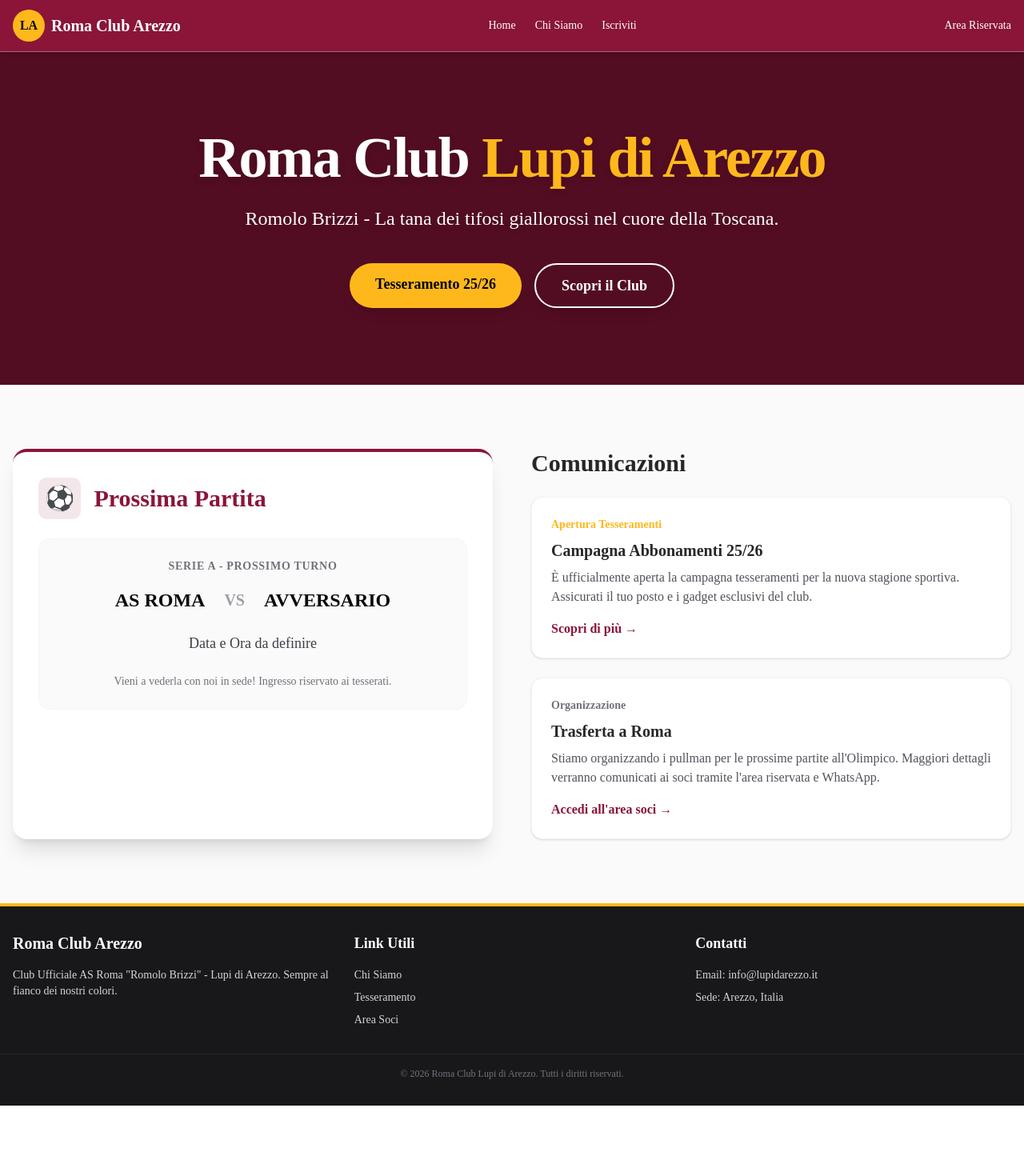
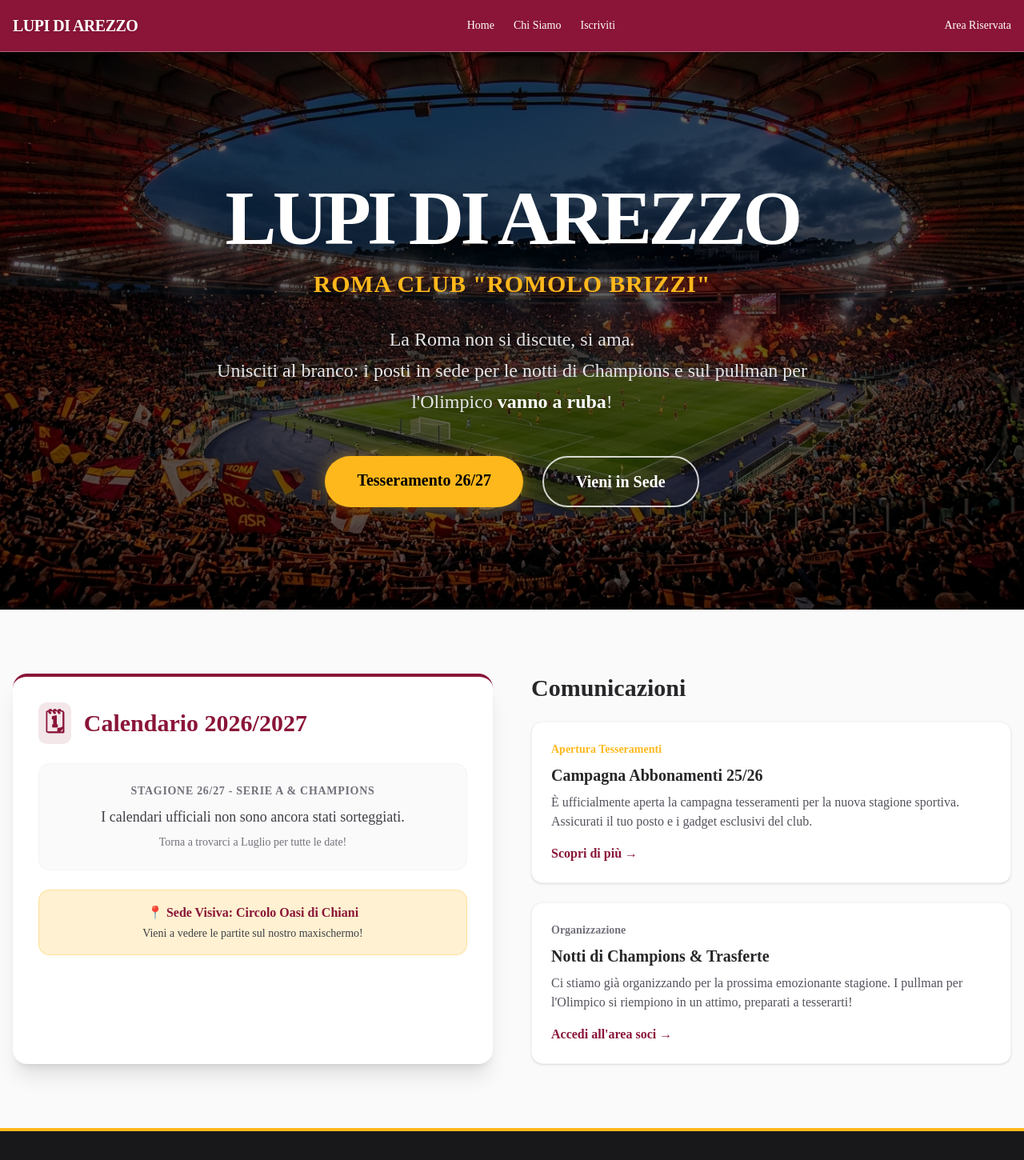
Before and after one commit to lomo445/Roma-Club-Lupi-di-Arezzo, a Next.js app: page / in a window 1280 px wide. Shown: the top 1450 px of the page at 80% size. Before the commit the page ends 1382 px from the top, so only its background shows below. Built offline with nearby package versions, Linux system fonts and the light colour scheme.

Commit message:
UI Overhaul: Hero, Font, Calendar, Privacy Policy

```diff
--- a/src/app/layout.tsx
+++ b/src/app/layout.tsx
@@ -1,16 +1,11 @@
 import type { Metadata } from "next";
-import { Geist, Geist_Mono } from "next/font/google";
+import { Inter } from "next/font/google";
 import { Navbar } from "@/components/layout/Navbar";
 import { Footer } from "@/components/layout/Footer";
 import "./globals.css";
 
-const geistSans = Geist({
-  variable: "--font-geist-sans",
-  subsets: ["latin"],
-});
-
-const geistMono = Geist_Mono({
-  variable: "--font-geist-mono",
+const inter = Inter({
+  variable: "--font-inter",
   subsets: ["latin"],
 });
 
@@ -26,8 +21,8 @@
 }>) {
   return (
     <html
-      lang="en"
-      className={`${geistSans.variable} ${geistMono.variable} h-full antialiased`}
+      lang="it"
+      className={`${inter.variable} font-sans h-full antialiased`}
     >
       <body className="min-h-full flex flex-col">
         <Navbar />
--- a/src/app/page.tsx
+++ b/src/app/page.tsx
@@ -1,31 +1,42 @@
+import Image from 'next/image';
 import Link from 'next/link';
 
 export default function Home() {
   return (
     <div className="flex flex-col min-h-screen">
       {/* Hero Section */}
-      <section className="relative bg-primary text-primary-foreground py-24 px-4 overflow-hidden">
-        <div className="absolute inset-0 bg-black/40 z-0"></div> {/* Overlay per leggibilità */}
-        {/* Placeholder per l'immagine di sfondo: si può aggiungere un'immagine reale con next/image e layout="fill" in seguito */}
-        <div className="container mx-auto relative z-10 text-center">
-          <h1 className="text-5xl md:text-7xl font-extrabold tracking-tight mb-6 drop-shadow-lg">
-            Roma Club <span className="text-secondary">Lupi di Arezzo</span>
+      <section className="relative text-white py-32 px-4 overflow-hidden">
+        <Image
+          src="/stadio-olimpico.jpg"
+          alt="Stadio Olimpico Pieno"
+          fill
+          priority
+          className="object-cover z-0"
+        />
+        <div className="absolute inset-0 bg-black/60 z-0"></div> {/* Overlay per contrasto */}
+        <div className="container mx-auto relative z-10 text-center mt-8">
+          <h1 className="text-6xl md:text-8xl font-black tracking-tighter mb-4 drop-shadow-2xl">
+            LUPI DI AREZZO
           </h1>
-          <p className="text-xl md:text-2xl font-medium mb-10 max-w-2xl mx-auto drop-shadow-md">
-            Romolo Brizzi - La tana dei tifosi giallorossi nel cuore della Toscana.
+          <h2 className="text-2xl md:text-3xl font-bold text-secondary mb-8 drop-shadow-lg uppercase tracking-wide">
+            Roma Club "Romolo Brizzi"
+          </h2>
+          <p className="text-xl md:text-2xl font-medium mb-12 max-w-3xl mx-auto drop-shadow-md leading-relaxed text-zinc-200">
+            La Roma non si discute, si ama. <br/>
+            Unisciti al branco: i posti in sede per le notti di Champions e sul pullman per l'Olimpico <strong className="text-white">vanno a ruba</strong>!
           </p>
-          <div className="flex flex-col sm:flex-row gap-4 justify-center">
+          <div className="flex flex-col sm:flex-row gap-6 justify-center">
             <Link
               href="/iscriviti"
-              className="bg-secondary text-secondary-foreground hover:bg-secondary/90 text-lg font-bold py-3 px-8 rounded-full shadow-lg transition-transform hover:scale-105"
+              className="bg-secondary text-black hover:bg-yellow-400 text-xl font-bold py-4 px-10 rounded-full shadow-[0_0_20px_rgba(255,184,28,0.4)] transition-all hover:scale-105"
             >
-              Tesseramento 25/26
+              Tesseramento 26/27
             </Link>
             <Link
               href="/chi-siamo"
-              className="bg-transparent border-2 border-white hover:bg-white/10 text-lg font-bold py-3 px-8 rounded-full shadow-lg transition-transform hover:scale-105"
+              className="bg-transparent border-2 border-white/80 hover:bg-white/10 text-xl font-bold py-4 px-10 rounded-full shadow-lg transition-all hover:scale-105"
             >
-              Scopri il Club
+              Vieni in Sede
             </Link>
           </div>
         </div>
@@ -36,26 +47,23 @@
         <div className="container mx-auto">
           <div className="grid grid-cols-1 lg:grid-cols-2 gap-12">
 
-            {/* Prossima Partita */}
-            <div className="bg-white rounded-2xl shadow-xl p-8 border-t-4 border-primary">
+            {/* Prossima Partita & Calendario */}
+            <div className="bg-white rounded-2xl shadow-xl p-8 border-t-4 border-primary h-full">
               <h2 className="text-3xl font-bold text-primary mb-6 flex items-center">
-                <span className="bg-primary/10 p-2 rounded-lg mr-4">⚽</span> Prossima Partita
+                <span className="bg-primary/10 p-2 rounded-lg mr-4">🗓</span> Calendario 2026/2027
               </h2>
-              <div className="flex flex-col items-center justify-center p-6 bg-zinc-50 rounded-xl border border-zinc-100">
-                <div className="text-sm font-semibold text-zinc-500 mb-4 uppercase tracking-wider">
-                  Serie A - Prossimo Turno
+              <div className="flex flex-col items-center justify-center p-6 bg-zinc-50 rounded-xl border border-zinc-100 mb-6">
+                <div className="text-sm font-semibold text-zinc-500 mb-2 uppercase tracking-wider">
+                  Stagione 26/27 - Serie A & Champions
                 </div>
-                <div className="flex items-center justify-center space-x-6 mb-6">
-                  <div className="text-2xl font-bold">AS ROMA</div>
-                  <div className="text-zinc-400 font-bold text-xl">VS</div>
-                  <div className="text-2xl font-bold">AVVERSARIO</div>
+                <div className="text-lg font-medium text-zinc-700 text-center">
+                  I calendari ufficiali non sono ancora stati sorteggiati.<br/>
+                  <span className="text-sm text-zinc-500 mt-2 block">Torna a trovarci a Luglio per tutte le date!</span>
                 </div>
-                <div className="text-lg font-medium text-zinc-700">
-                  Data e Ora da definire
-                </div>
-                <div className="mt-6 text-sm text-center text-zinc-500">
-                  Vieni a vederla con noi in sede! Ingresso riservato ai tesserati.
-                </div>
+              </div>
+              <div className="p-4 bg-secondary/20 rounded-xl border border-secondary/30 text-center">
+                <p className="font-bold text-primary">📍 Sede Visiva: Circolo Oasi di Chiani</p>
+                <p className="text-sm text-zinc-700 mt-1">Vieni a vedere le partite sul nostro maxischermo!</p>
               </div>
             </div>
 
@@ -77,9 +85,9 @@
 
                 <div className="bg-white p-6 rounded-xl shadow-sm hover:shadow-md transition-shadow border border-zinc-100">
                   <div className="text-sm text-zinc-500 font-bold mb-2">Organizzazione</div>
-                  <h3 className="text-xl font-bold text-zinc-800 mb-2">Trasferta a Roma</h3>
+                  <h3 className="text-xl font-bold text-zinc-800 mb-2">Notti di Champions & Trasferte</h3>
                   <p className="text-zinc-600 mb-4">
-                    Stiamo organizzando i pullman per le prossime partite all'Olimpico. Maggiori dettagli verranno comunicati ai soci tramite l'area riservata e WhatsApp.
+                    Ci stiamo già organizzando per la prossima emozionante stagione. I pullman per l'Olimpico si riempiono in un attimo, preparati a tesserarti!
                   </p>
                   <Link href="/login" className="text-primary font-semibold hover:underline">
                     Accedi all'area soci &rarr;
--- a/src/components/IscrizioneForm.tsx
+++ b/src/components/IscrizioneForm.tsx
@@ -222,17 +222,15 @@
                 <p className="mb-2">2. Tipologia di dati raccolti: Nome, email, telefono, data di nascita, presenze. I dati non vengono ceduti a terzi.</p>
                 <p className="mb-2">3. Sicurezza: I dati sono custoditi in ambienti protetti. Non vengono pubblicati o condivisi.</p>
                 <p>4. Validità: Il presente documento è valido per l'intera stagione sportiva in corso.</p>
-              </div>
 
-              <div>
-                <label className="flex items-start">
+                <label className="flex items-start mt-4">
                   <input
                     type="checkbox"
                     {...register("accettazionePrivacy")}
                     className="mt-1 w-5 h-5 text-primary rounded border-zinc-300 focus:ring-primary"
                   />
                   <span className="ml-3 text-sm text-zinc-700">
-                    Dichiaro di aver letto e accettato l'informativa sui sistemi digitali e il trattamento dati del club *
+                    Dichiaro di aver letto e accettato la <a href="#" className="text-primary hover:underline">Privacy Policy</a> per il trattamento dei dati personali ai fini del tesseramento.*
                   </span>
                 </label>
                 {errors.accettazionePrivacy && <p className="text-red-500 text-sm mt-1">{errors.accettazionePrivacy.message}</p>}
--- a/src/components/layout/Footer.tsx
+++ b/src/components/layout/Footer.tsx
@@ -3,10 +3,10 @@
     <footer className="bg-zinc-900 text-zinc-300 py-8 border-t-4 border-secondary mt-auto">
       <div className="container mx-auto px-4 grid grid-cols-1 md:grid-cols-3 gap-8">
         <div>
-          <h3 className="text-xl font-bold text-white mb-4">Roma Club Arezzo</h3>
-          <p className="text-sm">
-            Club Ufficiale AS Roma "Romolo Brizzi" - Lupi di Arezzo.
-            Sempre al fianco dei nostri colori.
+          <h3 className="text-xl font-bold mb-4 text-white">Roma Club "Lupi di Arezzo"</h3>
+          <p className="text-zinc-400">
+            Intitolato a <strong>Romolo Brizzi</strong>.<br/>
+            Sede ufficiale: <strong>Circolo Oasi di Chiani</strong>, Arezzo.
           </p>
         </div>
         <div>
@@ -26,7 +26,7 @@
         </div>
       </div>
       <div className="container mx-auto px-4 mt-8 pt-4 border-t border-zinc-800 text-center text-xs text-zinc-500">
-        &copy; {new Date().getFullYear()} Roma Club Lupi di Arezzo. Tutti i diritti riservati.
+        <p>&copy; {new Date().getFullYear()} Roma Club Lupi di Arezzo "Romolo Brizzi". Tutti i diritti riservati.</p>
       </div>
     </footer>
   );
--- a/src/components/layout/Navbar.tsx
+++ b/src/components/layout/Navbar.tsx
@@ -5,12 +5,8 @@
     <nav className="bg-primary text-primary-foreground sticky top-0 z-50 w-full border-b border-border/40 shadow-md">
       <div className="container mx-auto flex h-16 items-center justify-between px-4">
         <Link href="/" className="flex items-center space-x-2">
-          {/* Sostituire con next/image e il logo reale */}
-          <div className="bg-secondary text-secondary-foreground font-bold rounded-full w-10 h-10 flex items-center justify-center">
-            LA
-          </div>
-          <span className="font-bold text-xl hidden sm:inline-block">
-            Roma Club Arezzo
+          <span className="text-xl font-black uppercase tracking-tight text-white drop-shadow-sm">
+            Lupi di Arezzo
           </span>
         </Link>
 
```
Also changed, not shown: public/stadio-olimpico.jpg (added).
